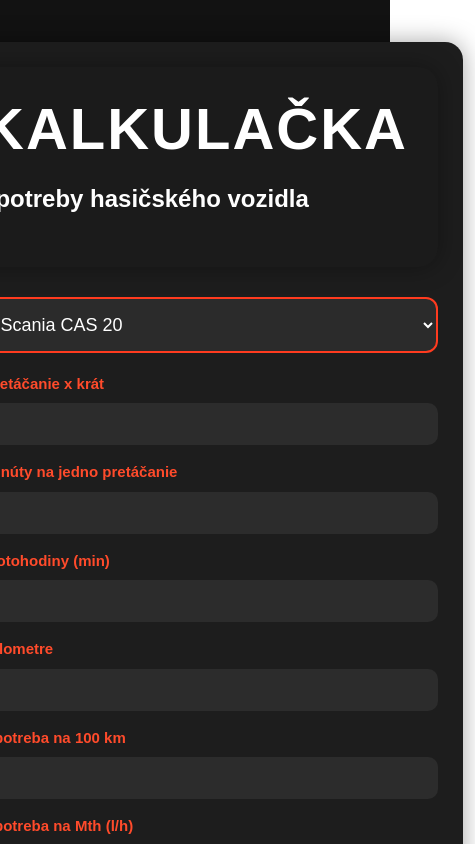
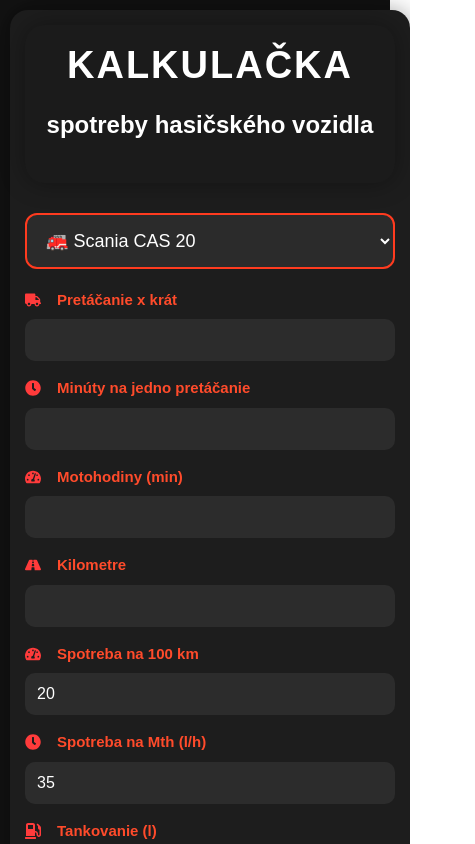
Before and after one commit to knapcikmarek/vyuctovanie, a React (Vite) app: page / in a window 390 px wide. Shown: the top 844 px of the page, 475 px wide, since content can reach past the window. Built offline with nearby package versions, Linux system fonts and the light colour scheme.

Commit message:
uprava vzhladu

```diff
--- a/src/App.css
+++ b/src/App.css
@@ -1,5 +1,6 @@
 @import url('https://fonts.googleapis.com/css2?family=Orbitron:wght@400;500;600;700;800&display=swap');
 
+html,
 body {
   margin: 0;
   min-height: 100vh;
@@ -9,6 +10,11 @@ body {
   background: #121212;
   color: white;
   font-family: Arial, sans-serif;
+}
+body{
+  background: #121212;
+  color: white;
+  font-family: Arial, Helvetica, sans-serif;
 }
 
 .container{
@@ -530,3 +536,56 @@ label {
       word-break: break-word;
     }
   }
+
+  @media (max-width:768px){
+
+    .container{
+        display:block;
+        width:100%;
+        max-width:100%;
+        margin:0;
+        padding:10px;
+    }
+
+    .main-panel{
+        width:100%;
+        padding:15px;
+    }
+
+    .header{
+        flex-direction:column;
+        text-align:center;
+        padding:20px;
+    }
+
+    .header-logo{
+        width:120px;
+    }
+
+    .header h1{
+        font-size:38px;
+    }
+
+    .header p{
+        font-size:18px;
+    }
+
+    .title h1{
+        font-size:36px;
+        letter-spacing:1px;
+    }
+
+    .form-grid{
+        grid-template-columns:1fr;
+    }
+
+    .result-grid{
+        grid-template-columns:1fr;
+    }
+
+    .right-panel,
+    .sidebar{
+        display:none;
+    }
+
+    }
```
